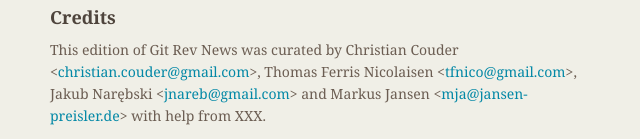
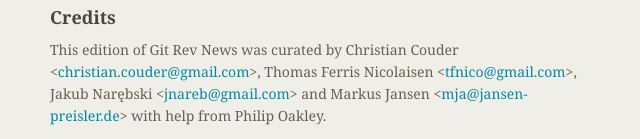
Before and after one commit to git/git.github.io, a Jekyll site: the page built from rev_news/drafts/edition-32.md, in a window 1280 px wide and 900 px high, scrolled down 4773 px. Shown: the part 758-897 px from the top of the window, without its empty margins (484-1124 px from the left). Built offline with Jekyll 4.4.1, drawn with Linux system fonts in a browser that asks for light colours.

Commit message:
rn-32: add Philip among the helpers

```diff
--- a/rev_news/drafts/edition-32.md
+++ b/rev_news/drafts/edition-32.md
@@ -302,4 +302,4 @@
 Thomas Ferris Nicolaisen &lt;<tfnico@gmail.com>&gt;,
 Jakub Narębski &lt;<jnareb@gmail.com>&gt; and
 Markus Jansen &lt;<mja@jansen-preisler.de>&gt;
-with help from XXX.
+with help from Philip Oakley.
```
